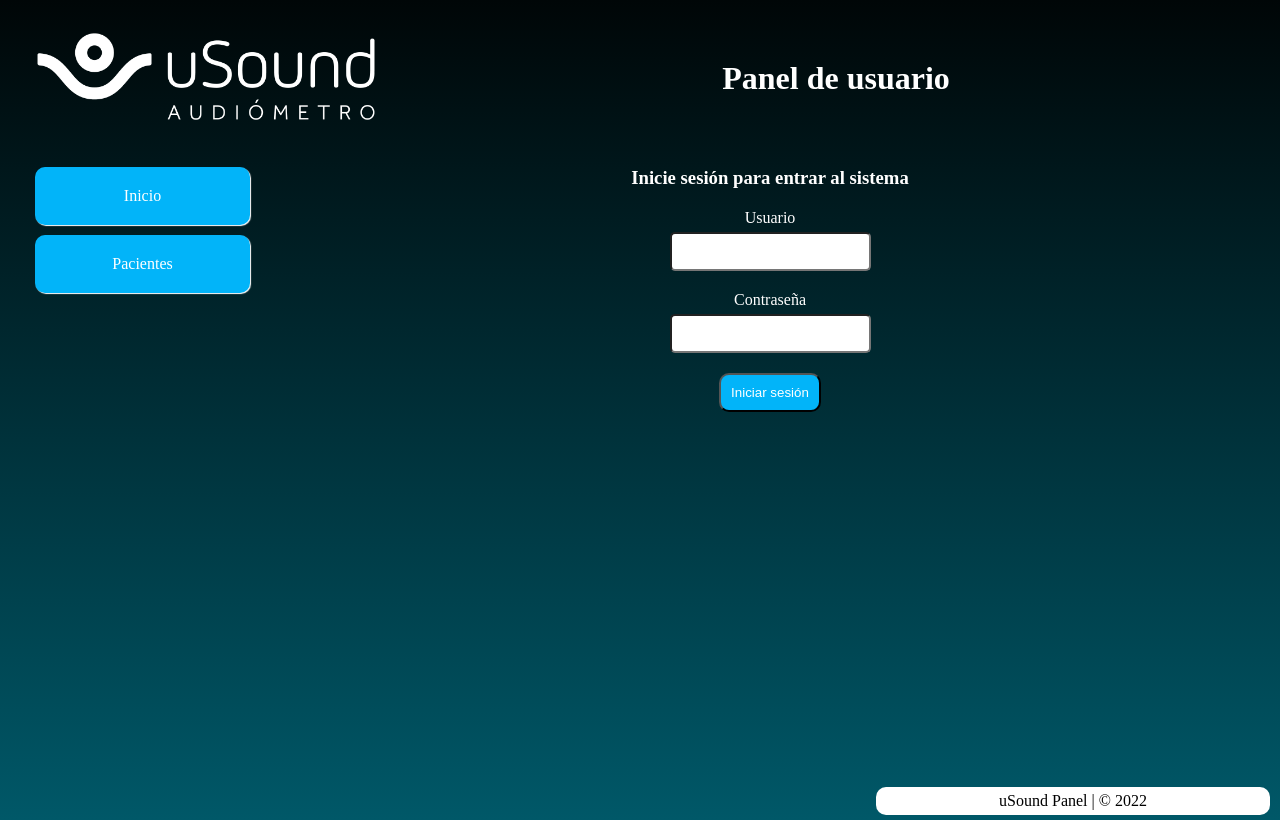
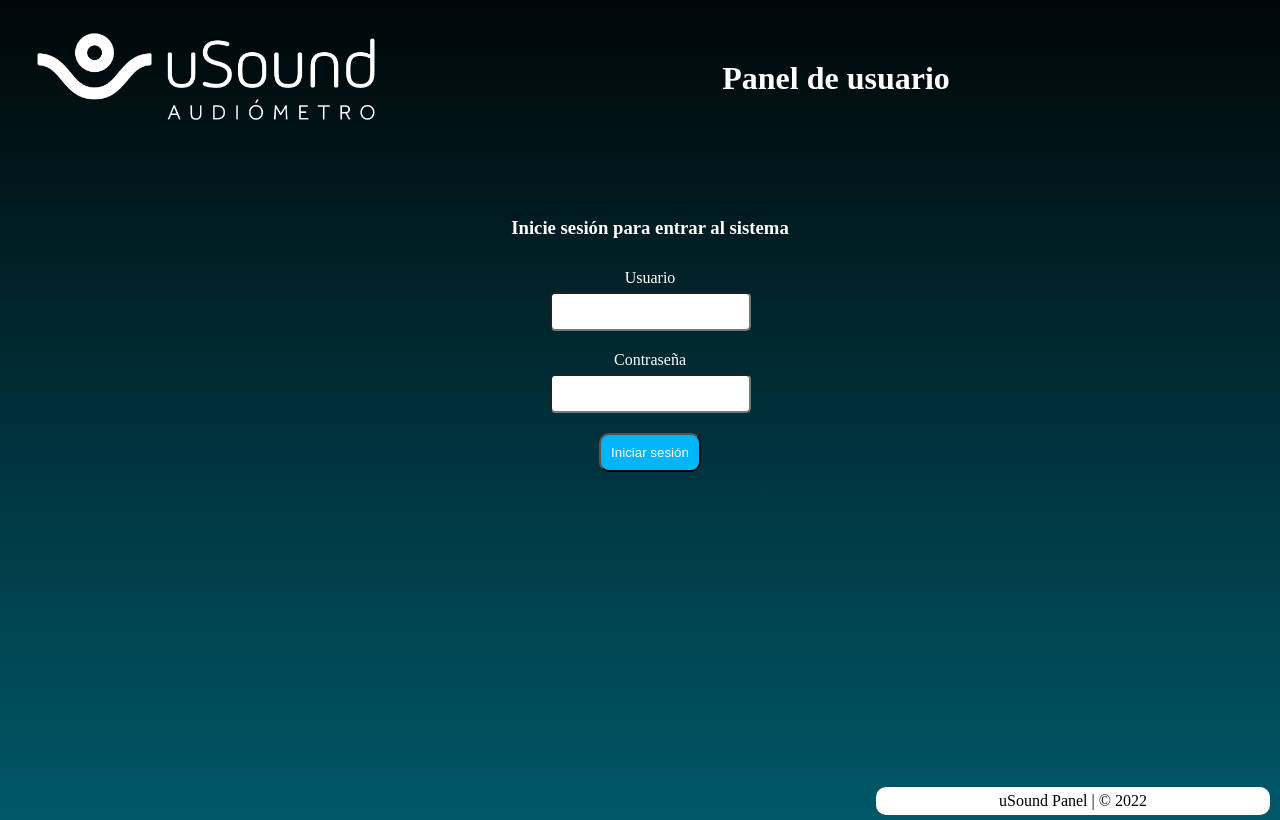
Before and after one commit to matias0303456/usound_panel, a React (Create React App) app: page / in a window 1280 px wide. Built offline with nearby package versions, Linux system fonts and the light colour scheme.

Commit message:
login terminado

```diff
--- a/src/App.js
+++ b/src/App.js
@@ -2,15 +2,26 @@ import './styles/App.css'
 import Layout from "./app_components/layout/Layout";
 import Router from "./Router";
 import { BrowserRouter } from 'react-router-dom';
+import { useState } from 'react';
+import UserContext from './context/userContext';
 
 function App() {
+
+  const [user, setUser] = useState(null)
+
   return (
     <div className="App">
-      <BrowserRouter>
-        <Layout>
-          <Router />
-        </Layout>
-      </BrowserRouter>
+      <UserContext.Provider value={{
+        user,
+        setUser
+      }}
+      >
+        <BrowserRouter>
+          <Layout>
+            <Router />
+          </Layout>
+        </BrowserRouter>
+      </UserContext.Provider>
     </div>
   );
 }
--- a/src/app_components/layout/Layout.js
+++ b/src/app_components/layout/Layout.js
@@ -1,6 +1,5 @@
 import Footer from "./components/Footer";
 import Header from "./components/Header";
-import Nav from './components/Nav'
 import '../../styles/layout/layout.css'
 
 export default function Layout({ children }) {
@@ -8,10 +7,7 @@ export default function Layout({ children }) {
         <>
             <Header />
             <main>
-                <Nav />
-                <section className="mainContent">
-                    {children}
-                </section>
+                {children}
             </main>
             <Footer />
         </>
--- a/src/app_components/layout/components/Nav.js
+++ b/src/app_components/layout/components/Nav.js
@@ -1,9 +1,17 @@
+import { useContext } from 'react'
 import { useNavigate } from 'react-router-dom'
-import '../../../styles/layout/nav.css'
+import UserContext from '../../../context/userContext'
+import authService from '../../../services/authService'
+import '../../../styles/home/nav.css'
 
 export default function Nav() {
 
     const navigate = useNavigate()
+
+    const {
+        user,
+        setUser
+    } = useContext(UserContext)
 
     return (
         <nav>
@@ -14,6 +22,13 @@ export default function Nav() {
                 <li onClick={() => navigate('/patients')}>
                     Pacientes
                 </li>
+                <li onClick={() => {
+                    authService.logout(user.token)
+                    setUser(null)
+                    sessionStorage.clear()
+                }}>
+                    Cerrar sesión
+                </li>
             </ul>
         </nav>
     )
--- /dev/null
+++ b/src/context/userContext.js
@@ -0,0 +1,8 @@
+import { createContext } from "react"
+
+const UserContext = createContext({
+    user: {},
+    setUser: () => { }
+})
+
+export default UserContext
--- a/src/pages/home/Home.js
+++ b/src/pages/home/Home.js
@@ -1,11 +1,32 @@
 import LoginForm from "./components/LoginForm";
 import '../../styles/home/home.css'
+import Nav from "../../app_components/layout/components/Nav";
+import { useContext } from "react";
+import UserContext from "../../context/userContext";
 
 export default function Home() {
+
+    const {
+        user
+    } = useContext(UserContext)
+
     return (
-        <>
-            <h3>Inicie sesión para entrar al sistema</h3>
-            <LoginForm />
-        </>
+        <div className="mainContent">
+            {user !== null &&
+                <Nav />
+            }
+            <section>
+                {
+                    user === null ?
+                        <>
+                            <h3>Inicie sesión para entrar al sistema</h3>
+                            <LoginForm />
+                        </> :
+                        <h3 id="welcomeSection">
+                            Bienvenido / a, {user.user.username}
+                        </h3>
+                }
+            </section>
+        </div>
     )
 };
--- a/src/pages/home/components/LoginForm.js
+++ b/src/pages/home/components/LoginForm.js
@@ -1,21 +1,26 @@
-import { useState } from 'react'
+import { useContext, useState } from 'react'
+import UserContext from '../../../context/userContext'
 import authService from '../../../services/authService'
 import '../../../styles/home/loginForm.css'
 
 export default function LoginForm() {
 
-    const [user, setUser] = useState({})
+    const {
+        setUser
+    } = useContext(UserContext)
+
+    const [auth, setAuth] = useState({})
 
     const handleChange = e => {
-        setUser({
-            ...user,
+        setAuth({
+            ...auth,
             [e.target.name]: e.target.value
         })
     }
 
     const handleSubmit = e => {
         e.preventDefault()
-        authService.login(user)
+        authService.login(auth)
             .then(data => {
                 if (data.error) {
                     document.getElementById('loginError').classList.remove('d-none')
@@ -23,6 +28,8 @@ export default function LoginForm() {
                 }
                 document.getElementById('loginError').classList.add('d-none')
                 document.getElementById('loginForm').reset()
+                setUser(data)
+                sessionStorage.setItem('user', JSON.stringify(data))
             })
     }
 
--- a/src/services/authService.js
+++ b/src/services/authService.js
@@ -1,6 +1,7 @@
 import { urls } from "../utilities/config"
 
 const authService = {
+
 
     login: async user => {
         try {
@@ -18,6 +19,23 @@ const authService = {
         } catch (err) {
             console.log(err)
         }
+    },
+
+    logout: async token => {
+        try {
+            await fetch(
+                urls.logout,
+                {
+                    method: 'POST',
+                    headers: {
+                        'Content-Type': 'application/json',
+                        'Authorization': token
+                    }
+                }
+            )
+        } catch (err) {
+            console.log(err)
+        }
     }
 
 }
--- a/src/styles/home/home.css
+++ b/src/styles/home/home.css
@@ -1,4 +1,18 @@
-h3 {
+.mainContent {
+    display: flex;
+    justify-content: space-between;;
+}
+
+.mainContent nav {
+    width: 20%;
+}
+
+.mainContent section {
+    width: 100%;
+    margin-left: 20px;
+}
+
+.mainContent section h3 {
     color: white;
     text-align: center;
 }
--- a/src/styles/home/loginForm.css
+++ b/src/styles/home/loginForm.css
@@ -1,5 +1,6 @@
 form {
     text-align: center;
+    margin-top: 30px;
 }
 
 form .form-group {
--- a/src/styles/layout/nav.css
+++ b/src/styles/home/nav.css
@@ -21,6 +21,7 @@ nav ul li:hover {
     background: var(--light-gradient);
 }
 
-nav ul li:nth-child(2) {
+nav ul li:nth-child(2),
+nav ul li:nth-child(3) {
     margin-top: 10px;
 }
--- a/src/styles/layout/layout.css
+++ b/src/styles/layout/layout.css
@@ -1,13 +1,5 @@
 main {
-    display: flex;
+    padding: 20px;
+    height: 500px;
+    padding-top: 70px;
 }
-
-main nav {
-    width: 20%;
-    margin-right: 20px;
-}
-
-main .mainContent {
-    padding: 20px;
-    width: 80%;
-}
```
